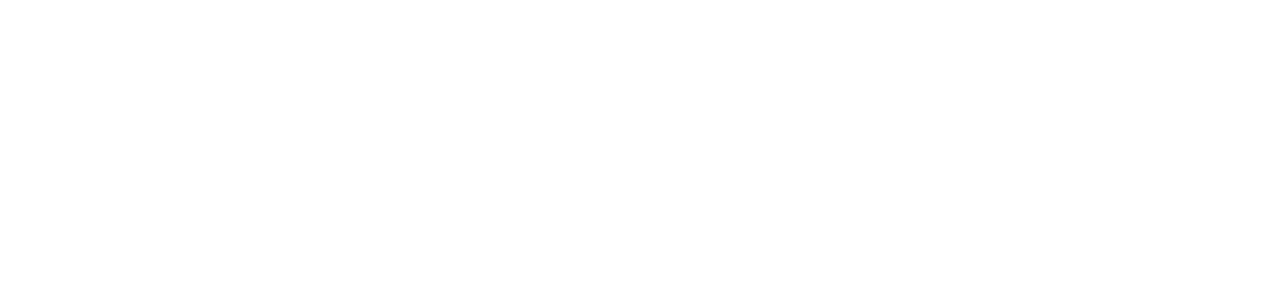
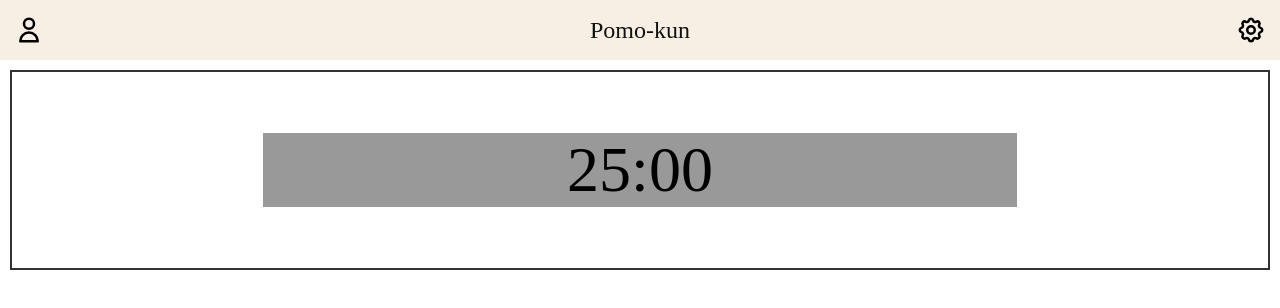
Before and after one commit to andmatcha/pomokun, a plain HTML site: page index.html in a window 1280 px wide. Drawn offline with Linux system fonts and the light colour scheme.

Commit message:
タイマー部分の見た目

```diff
--- a/index.html
+++ b/index.html
@@ -10,11 +10,25 @@
 </head>
 <body>
     <!-- header -->
-
+    <header class="header">
+        <div class="header__inner">
+            <div class="header__btn">
+                <svg class="w-6 h-6" fill="none" stroke="currentColor" viewBox="0 0 24 24" xmlns="http://www.w3.org/2000/svg"><path stroke-linecap="round" stroke-linejoin="round" stroke-width="2" d="M16 7a4 4 0 11-8 0 4 4 0 018 0zM12 14a7 7 0 00-7 7h14a7 7 0 00-7-7z"></path></svg>
+            </div>
+            <h1 class="header__title">Pomo-kun</h1>
+            <div class="header__btn">
+                <svg class="w-6 h-6" fill="none" stroke="currentColor" viewBox="0 0 24 24" xmlns="http://www.w3.org/2000/svg"><path stroke-linecap="round" stroke-linejoin="round" stroke-width="2" d="M10.325 4.317c.426-1.756 2.924-1.756 3.35 0a1.724 1.724 0 002.573 1.066c1.543-.94 3.31.826 2.37 2.37a1.724 1.724 0 001.065 2.572c1.756.426 1.756 2.924 0 3.35a1.724 1.724 0 00-1.066 2.573c.94 1.543-.826 3.31-2.37 2.37a1.724 1.724 0 00-2.572 1.065c-.426 1.756-2.924 1.756-3.35 0a1.724 1.724 0 00-2.573-1.066c-1.543.94-3.31-.826-2.37-2.37a1.724 1.724 0 00-1.065-2.572c-1.756-.426-1.756-2.924 0-3.35a1.724 1.724 0 001.066-2.573c-.94-1.543.826-3.31 2.37-2.37.996.608 2.296.07 2.572-1.065z"></path><path stroke-linecap="round" stroke-linejoin="round" stroke-width="2" d="M15 12a3 3 0 11-6 0 3 3 0 016 0z"></path></svg>
+            </div>
+        </div>
+    </header>
     <!-- main -->
-
+    <section class="main">
+        <div class="main__timer__box">
+            <div id="timer" class="main__timer__inner">25:00</div>
+        </div>
+    </section>
     <!-- footer -->
-
+    <footer></footer>
     <script src="./main.js"></script>
 </body>
 </html>
--- a/main.css
+++ b/main.css
@@ -0,0 +1,47 @@
+.header {
+    width: 100%;
+    height: 60px;
+    position: fixed;
+    top: 0;
+}
+
+.header__inner {
+    width: 100%;
+    height: 100%;
+    background-color: rgba(242, 228, 208, 0.6);
+    display: flex;
+    justify-content: space-between;
+
+}
+
+.header__title {
+    font-size: 1.5em;
+    line-height: 250%;
+    color: #111;
+}
+
+.header__btn {
+    width: 30px;
+    height: 30px;
+    margin: auto 14px;
+}
+
+/* main */
+
+.main__timer__box {
+    width: calc(100% - 20px);
+    height: 200px;
+    margin: 70px auto 0 auto;
+    border: #333 solid 2px;
+    display: flex;
+    justify-content: center;
+    align-items: center;
+}
+
+.main__timer__inner {
+    width: 60%;
+    height: 100ox;
+    text-align: center;
+    background-color: #999;
+    font-size: 4em;
+}
```
